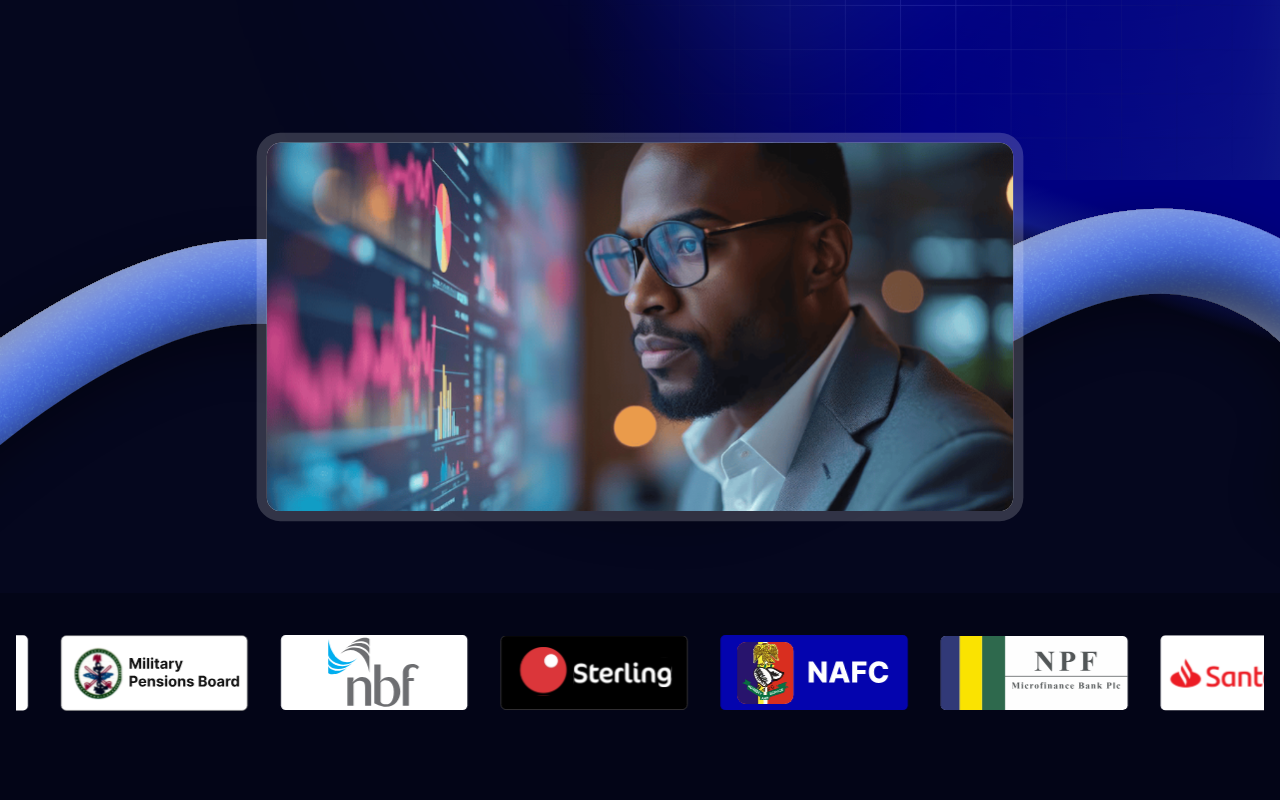
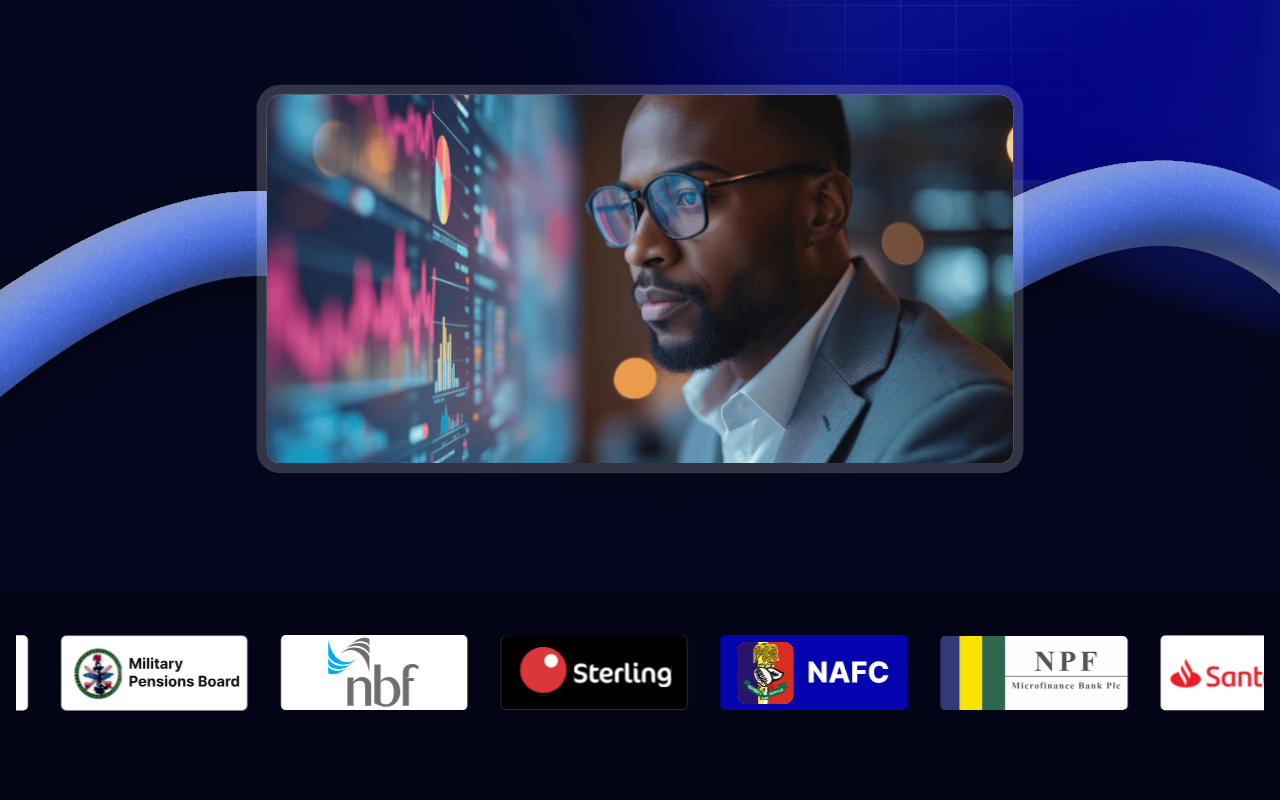
Before and after one commit to Jubrilake/jvec_assessment, a React (Vite) app in the folder jvec_assessment/: page / in a window 1280 px wide. Shown: the part 620-1420 px from the top of the page. Built offline with nearby package versions, Linux system fonts and the light colour scheme.

Commit message:
Readme file
Updated README file

```diff
--- a/jvec_assessment/src/components/home/hero.tsx
+++ b/jvec_assessment/src/components/home/hero.tsx
@@ -26,7 +26,7 @@ const Hero = () => {
       <motion.img
         src={topRightGradient}
         alt=""
-        className="absolute blur-xl z-3 top-0 right-0 w-6xl"
+        className="absolute blur-lg z-3 top-40 right-0 w-5xl"
         initial={{ opacity: 0, scale: 1.2 }}
         animate={{ opacity: 0.6, scale: 1 }}
         transition={{ duration: 1.2, ease: "easeOut" }}
--- a/jvec_assessment/src/components/home/hero_image.tsx
+++ b/jvec_assessment/src/components/home/hero_image.tsx
@@ -3,7 +3,8 @@ import { motion } from "framer-motion";
 
 const HeroImage = () => {
   return (
-    <div className="relative z-5 md:block bg-gradient-darker-blue hidden">
+    <div className="relative z-5 md:block bg-gradient-darker-blue hidden ">
+    <div className="transform -translate-y-12 ">
       <img src={curveStroke} alt="stroke" className="w-full" />
 
 <motion.img
@@ -16,6 +17,8 @@ const HeroImage = () => {
   viewport={{ once: true }}
 />
       </div>
+
+    </div>
   );
 };
 
--- a/jvec_assessment/src/index.css
+++ b/jvec_assessment/src/index.css
@@ -14,7 +14,7 @@
     --color-gradient-navy-royal:
         linear-gradient(to right, rgba(0, 0, 128, 1), rgba(65, 105, 225, 1), rgba(0, 0, 128, 1));
     --color-gradient-dark-blue: linear-gradient(to right, rgba(5, 7, 30, 1) 45%, rgba(0, 0, 128, 1), rgba(17, 26, 137, 1));
-    --color-gradient-darker-blue: linear-gradient(to right top, rgba(5, 7, 30, 1) 80%, rgba(17, 26, 137, 1), rgba(0, 0, 128, 1) 90%);
+    --color-gradient-darker-blue: linear-gradient(to right top, rgba(5, 7, 30, 1) 80%, rgba(17, 26, 137, 1) , rgba(17, 26, 137, 1) 100% );
     --color-royal: rgba(65, 105, 225, 1);
     --color-gradient-blue-radial: radial-gradient(circle at center, rgba(65, 105, 225, 1) 60%, rgba(10, 20, 50, 1) 80%, rgba(3, 5, 23, 1) 100%);
     --color-gradient-coral: linear-gradient(to right, rgba(1, 180, 222, 1) 45%, rgba(201, 201, 201, 0), rgba(1, 180, 222, 1));
```
Also changed, not shown: 1 other file (tests, documents, lock files or other folders). Lines whose indentation alone changed are shown as unchanged.
